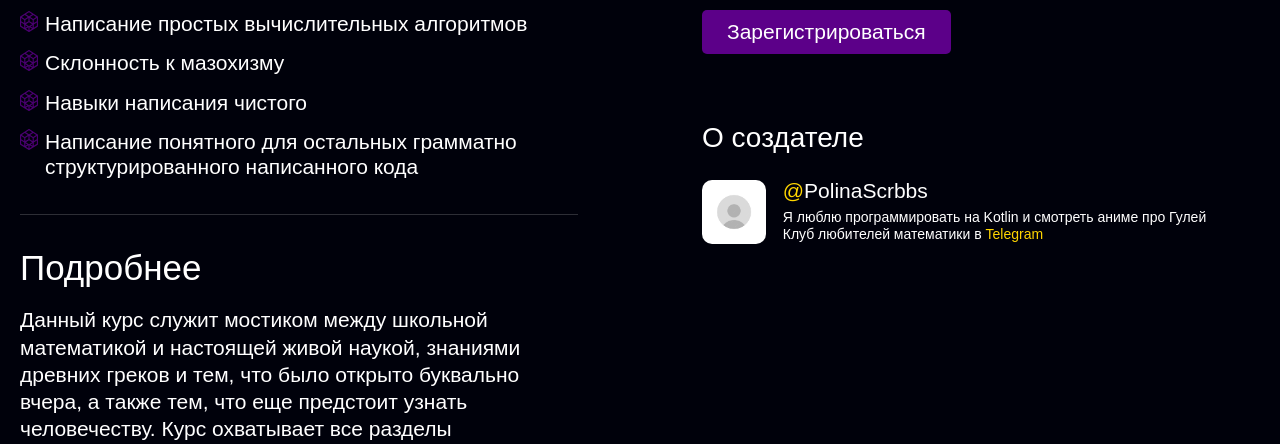
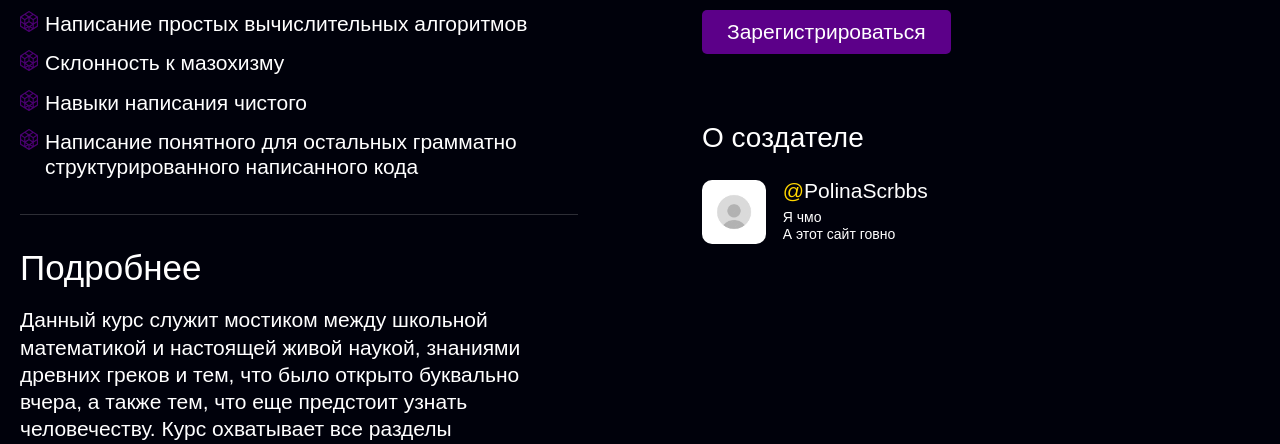
Before and after one commit to DEV-m1k0/courses, a Django app: a page that uses Event/templates/event_info.html in a window 1280 px wide. Shown: the part 519-963 px from the top of the page. Run offline with Django 3.2, Linux system fonts and the light colour scheme; data comes from the database, SQL or seed files in the repository.

Commit message:
Важные изменения

```diff
--- a/Event/templates/event_info.html
+++ b/Event/templates/event_info.html
@@ -91,11 +91,10 @@
                                 <span class="yellow">@</span>{{event.creator.username}}
                             </div>
                             <div class="eventCreater__description">
-                                Я люблю программировать на Kotlin
-                                и смотреть аниме про Гулей
+                                Я чмо
                             </div>
                             <div class="eventCrater__subtitle">
-                                Клуб любителей математики в <span class="yellow">Telegram</span>
+                                А этот сайт говно
                             </div>
                         </div>
                     </div>
@@ -105,6 +104,7 @@
     </div>
 
 
+
     <div class="eventInfo__block eventDetails">
 
 
--- a/templates/index.html
+++ b/templates/index.html
@@ -90,7 +90,10 @@
                     </div>
                 </div>
                 <div class="hardSkills__img">
-                    <img src="{% static 'img/code.jpg' %}" alt="">
+                    <video width="530" height="440" controls autoplay>
+                        <source src="{% static 'videoplayback.mp4' %}" type="video/mp4"></source>
+                    </video>
+                    {% comment %} <img src="{% static 'img/code.jpg' %}" alt=""> {% endcomment %}
                 </div>
             </div>
         </div>
```
Also changed, not shown: 4 other files.
